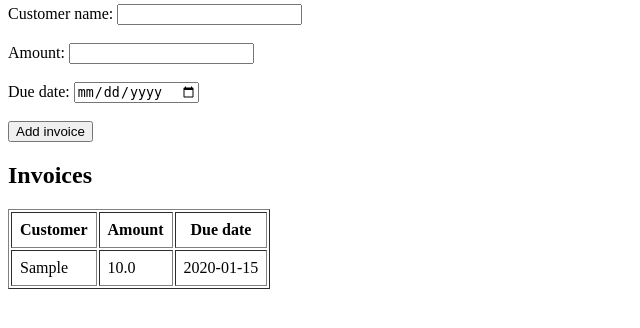
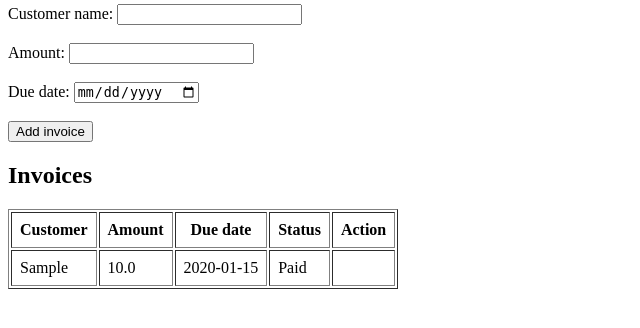
Before and after one commit to Bhuvand2902/invoice-tracker, a Flask app: page / in a window 1280 px wide. Shown: the part 161-489 px from the top of the page, without its empty margins (0-640 px from the left). Run offline with Flask 3, Linux system fonts and the light colour scheme; tables that the repository leaves empty hold one stand-in row (values such as "Sample post").

Commit message:
Add invoice payment status

```diff
--- a/app.py
+++ b/app.py
@@ -20,9 +20,23 @@ def create_table():
                 id INTEGER PRIMARY KEY AUTOINCREMENT,
                 customer TEXT NOT NULL,
                 amount REAL NOT NULL,
-                due_date TEXT NOT NULL
+                due_date TEXT NOT NULL,
+                is_paid INTEGER NOT NULL DEFAULT 0
             )
         """)
+
+        # Add this column to the database you already created.
+        columns = connection.execute(
+            "PRAGMA table_info(invoices)"
+        ).fetchall()
+
+        column_names = [column["name"] for column in columns]
+
+        if "is_paid" not in column_names:
+            connection.execute("""
+                ALTER TABLE invoices
+                ADD COLUMN is_paid INTEGER NOT NULL DEFAULT 0
+            """)
 
 
 @app.route("/", methods=["GET", "POST"])
@@ -34,7 +48,10 @@ def home():
 
         with get_connection() as connection:
             connection.execute(
-                "INSERT INTO invoices (customer, amount, due_date) VALUES (?, ?, ?)",
+                """
+                INSERT INTO invoices (customer, amount, due_date)
+                VALUES (?, ?, ?)
+                """,
                 (customer, amount, due_date)
             )
 
@@ -48,6 +65,17 @@ def home():
     return render_template("index.html", invoices=invoices)
 
 
+@app.route("/mark-paid/<int:invoice_id>", methods=["POST"])
+def mark_paid(invoice_id):
+    with get_connection() as connection:
+        connection.execute(
+            "UPDATE invoices SET is_paid = 1 WHERE id = ?",
+            (invoice_id,)
+        )
+
+    return redirect(url_for("home"))
+
+
 if __name__ == "__main__":
     create_table()
     app.run(debug=True)
--- a/templates/index.html
+++ b/templates/index.html
@@ -37,6 +37,8 @@
                 <th>Customer</th>
                 <th>Amount</th>
                 <th>Due date</th>
+                <th>Status</th>
+                <th>Action</th>
             </tr>
 
             {% for invoice in invoices %}
@@ -44,6 +46,23 @@
                 <td>{{ invoice["customer"] }}</td>
                 <td>{{ invoice["amount"] }}</td>
                 <td>{{ invoice["due_date"] }}</td>
+
+                <td>
+                    {% if invoice["is_paid"] %}
+                        Paid
+                    {% else %}
+                        Unpaid
+                    {% endif %}
+                </td>
+
+                <td>
+                    {% if not invoice["is_paid"] %}
+                        <form method="post"
+                              action="{{ url_for('mark_paid', invoice_id=invoice['id']) }}">
+                            <button type="submit">Mark paid</button>
+                        </form>
+                    {% endif %}
+                </td>
             </tr>
             {% endfor %}
         </table>
```
